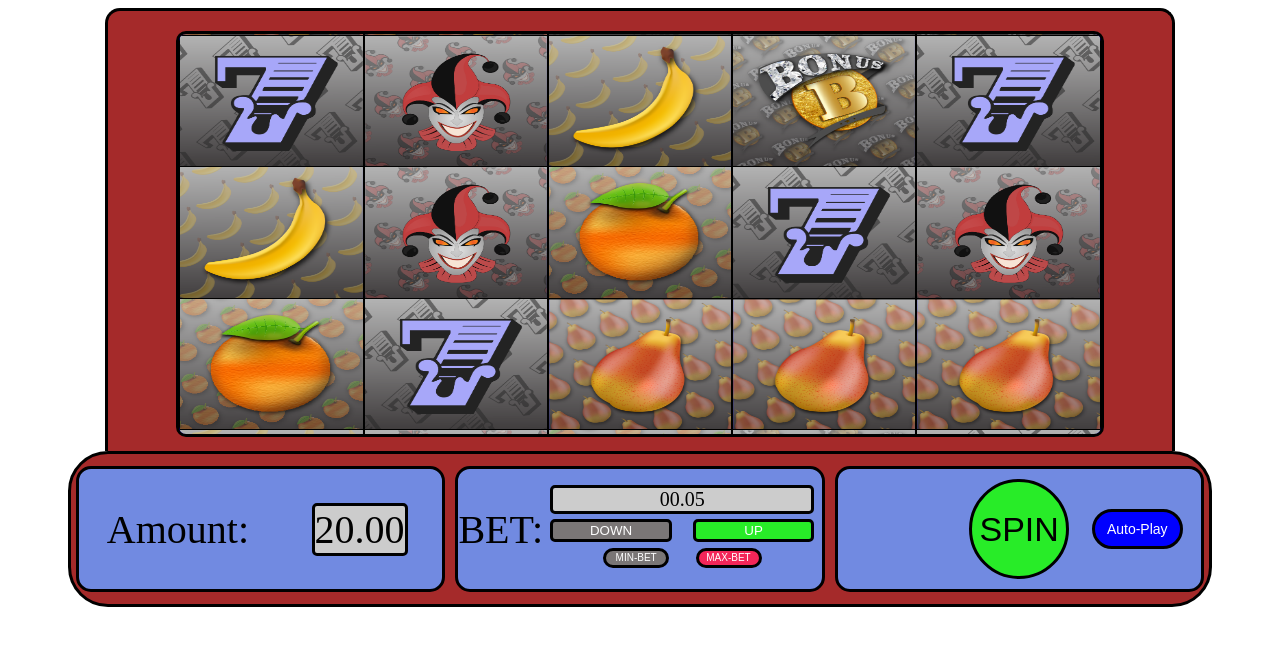
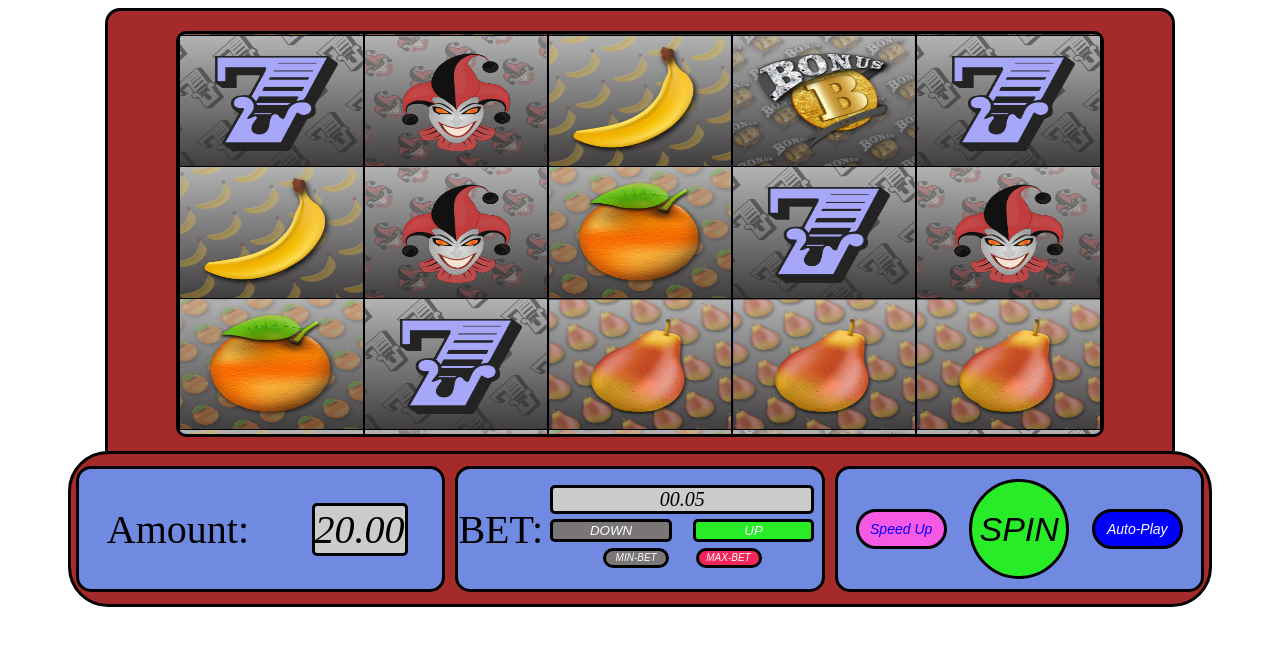
Before and after one commit to MartinPavlinovNikolov/slot-mashine, a PHP site: page / in a window 1280 px wide. Shown: the top 646 px of the page. Run offline with PHP 8.4, Linux system fonts and the light colour scheme.

Commit message:
added speed button

```diff
--- a/css/main.css
+++ b/css/main.css
@@ -1,5 +1,9 @@
 body {
 	box-sizing: border-box;
+}
+
+button, p {
+	font-style: italic;
 }
 
 #main-container {
@@ -250,6 +254,19 @@ label {
 	margin: 2% 5% 2% 20%;
 }
 
+#speed {
+	position: absolute;
+	left: 5%;
+	border: 3px solid black;
+	border-radius: 20px;
+	display: block;
+	width: 25%;
+	height: 40px;
+	font-size: 14px;
+	background-color: #f659e4;
+	color: blue;
+}
+
 #auto-play {
 	position: absolute;
 	right: 5%;
--- a/index.php
+++ b/index.php
@@ -55,6 +55,7 @@
 		</div>
 
 		<div id="spin-container">
+			<button id="speed">Speed Up</button>
 			<button id="spin" class="active">SPIN</button>
 			<button id="auto-play" class="active">Auto-Play</button>
 		</div>
--- a/scripts/main.js
+++ b/scripts/main.js
@@ -1,4 +1,30 @@
 const SlotMashine = (function($){
+
+	const TimeMaster = {
+		'wasCliked': 200,
+		'spin': 200,
+		'linghtWiningImages': 2000,
+		'displayFreshCash': 1800,
+		'start': 6000,
+		'animate_spining': 4450,
+		'iterations': 20,
+		'speedUp': (function(){
+			this.spin = 40;
+			this.linghtWiningImages = 800;
+			this.displayFreshCash = 800;
+			this.start = 3000;
+			this.animate_spining = 1850;
+			this.iterations = 8;
+		}),
+		'slowDown': (function(){
+			this.spin = 200;
+			this.linghtWiningImages = 1800;
+			this.displayFreshCash = 1800;
+			this.start = 6000;
+			this.animate_spining = 4450;
+			this.iterations = 20;
+		})
+	};
 
 	const ButtonsManager = (function(){
 
@@ -10,6 +36,7 @@ const SlotMashine = (function($){
 		setElement('maxBet', 'max-bet');
 		setElement('minBet', 'min-bet');
 		setElement('autoPlay', 'auto-play');
+		setElement('speed', 'speed');
 
 		function wasCliked(element_id){
 
@@ -17,7 +44,7 @@ const SlotMashine = (function($){
 
 			if(element.hasClass('active')){
 				element.removeClass('active').addClass('click');
-				setTimeout(() => {element.removeClass('click').addClass('active')}, 200);
+				setTimeout(() => {element.removeClass('click').addClass('active')}, TimeMaster.wasClicked);
 			}
 
 
@@ -147,6 +174,14 @@ const SlotMashine = (function($){
 			return this;
 		}
 
+		function speedUp(){
+			TimeMaster.speedUp();
+		}
+
+		function slowDown(){
+			TimeMaster.slowDown();
+		}
+
 		return {
 			amount,
 			bet,
@@ -155,6 +190,7 @@ const SlotMashine = (function($){
 			spin,
 			minBet,
 			maxBet,
+			speed,
 			wasCliked,
 			disable,
 			activate,
@@ -166,7 +202,9 @@ const SlotMashine = (function($){
 			afterBetDown,
 			afterSpin,
 			changeElementValue,
-			autoPlay
+			autoPlay,
+			speedUp,
+			slowDown
 		};
 	})();
 
@@ -335,10 +373,10 @@ const SlotMashine = (function($){
 					col++;
 					Animator.spin(col);
 				}
-			}, 200);
+			}, TimeMaster.spin);
 		}
 
-		function startSpining(iterations = 20){
+		function startSpining(iterations = TimeMaster.iterations){
 
 			let that = this,
 			movementDown = Number(that.element.css('top').replace('px', ''))+Number(that.element.css('height').replace('px', ''));
@@ -407,7 +445,7 @@ const SlotMashine = (function($){
 				target.addClass('wining');
 				setTimeout(function(){
 					target.removeClass('wining');
-				}, 1800);
+				}, TimeMaster.linghtWiningImages);
 			}
 
 			return this;
@@ -423,7 +461,7 @@ const SlotMashine = (function($){
 			$('body').append('<h2 id="remove-me" class="displayWiningCash">+ ' + monney + '!</h2>');
 			setTimeout(function(){
 				$('#remove-me').remove();
-			}, 2000);
+			}, TimeMaster.displayFreshCash);
 
 			return this;
 		}
@@ -705,7 +743,7 @@ const SlotMashine = (function($){
 				if(AutoPlay.is_auto_play === true){
 					start();
 				}
-			}, 6000);
+			}, TimeMaster.start);
 		}
 
 		function stop(){
@@ -758,7 +796,7 @@ const SlotMashine = (function($){
 
 						setTimeout(() => {
 							resolve();
-						}, 4450);
+						}, TimeMaster.animate_spining);
 					});
 				};
 
@@ -804,7 +842,7 @@ const SlotMashine = (function($){
 	}
 
 	function setMaxBet(){
-
+		TimeMaster.speedUp();
 		ButtonsManager.maxBet.click(function(e){
 
 			e.preventDefault();
@@ -860,15 +898,37 @@ const SlotMashine = (function($){
 		return this;
 	}
 
+	function setSpeed(){
+
+		ButtonsManager.slowDown();
+
+		ButtonsManager.speed.click(function(e){
+
+			e.preventDefault();
+
+			if(ButtonsManager.speed.text() === 'Speed Up'){
+
+				ButtonsManager.speed.text('Slow Down');
+				ButtonsManager.speedUp();
+			}else{
+
+				ButtonsManager.speed.text('Speed Up');
+				ButtonsManager.slowDown();
+			}
+
+		});
+	}
+
 	return {
 		setGame,
 		setBetUp,
 		setBetDown,
 		setMaxBet,
 		setMinBet,
-		setAutoPlay
+		setAutoPlay,
+		setSpeed
 	};
 
 })(jQuery);
 
-SlotMashine.setGame().setBetUp().setBetDown().setMinBet().setMaxBet().setAutoPlay();
+SlotMashine.setGame().setBetUp().setBetDown().setMinBet().setMaxBet().setAutoPlay().setSpeed();
```
